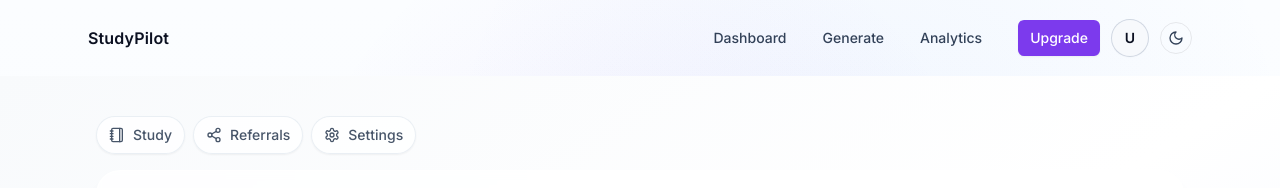
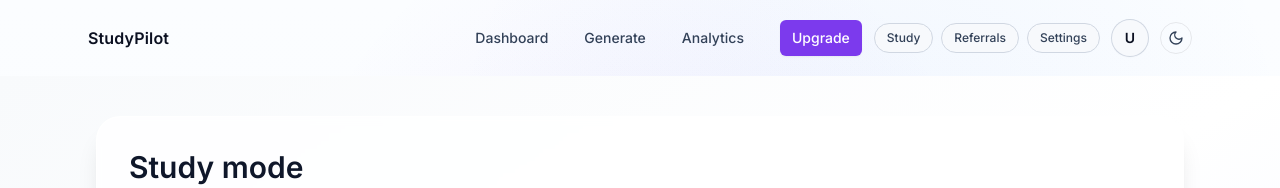
Before and after one commit to sirbxueonline-arch/phsionline-app, a Next.js app: page /study in a window 1280 px wide. Shown: the top 188 px of the page. Built offline with nearby package versions, Linux system fonts and the light colour scheme; no server answers; the database is empty; sample sign-in values are in the browser's storage.

Commit message:
Move secondary pills into header and clean dashboard layout

```diff
--- a/app/(app)/layout.tsx
+++ b/app/(app)/layout.tsx
@@ -1,28 +1,10 @@
 import { RequireAuth } from "@/components/RequireAuth";
-import Link from "next/link";
-import { Notebook, Share2, Settings } from "lucide-react";
 
 export default function AppLayout({ children }: { children: React.ReactNode }) {
   return (
     <RequireAuth>
       <div className="min-h-screen bg-gradient-to-br from-slate-50 via-white to-indigo-50 text-slate-900 transition-colors dark:from-slate-950 dark:via-slate-900 dark:to-slate-950 dark:text-slate-50">
         <div className="mx-auto flex max-w-6xl flex-col gap-4 px-4 py-10 sm:px-6 lg:px-8">
-          <nav className="flex flex-wrap items-center gap-2 text-sm text-slate-600 dark:text-slate-300">
-            {[
-              { href: "/study", label: "Study", icon: Notebook },
-              { href: "/referrals", label: "Referrals", icon: Share2 },
-              { href: "/settings/profile", label: "Settings", icon: Settings }
-            ].map(({ href, label, icon: Icon }) => (
-              <Link
-                key={href}
-                href={href}
-                className="inline-flex items-center gap-2 rounded-full border border-slate-200/70 bg-white/80 px-3 py-2 font-medium shadow-sm transition hover:border-purple-200 hover:bg-purple-50 dark:border-slate-800/70 dark:bg-slate-900/70 dark:hover:border-purple-700/60 dark:hover:bg-slate-800"
-              >
-                <Icon className="h-4 w-4" />
-                {label}
-              </Link>
-            ))}
-          </nav>
           <main className="flex-1">
             <div className="overflow-hidden rounded-3xl border border-white/70 bg-white/80 shadow-xl backdrop-blur-sm transition-colors dark:border-slate-800/70 dark:bg-slate-900/70">
               <div className="p-6 sm:p-8">{children}</div>
--- a/components/Navbar.tsx
+++ b/components/Navbar.tsx
@@ -113,6 +113,21 @@ export const Navbar = () => {
                 >
                   Upgrade
                 </Button>
+                <div className="hidden items-center gap-2 md:flex">
+                  {[
+                    { href: "/study", label: "Study" },
+                    { href: "/referrals", label: "Referrals" },
+                    { href: "/settings/profile", label: "Settings" }
+                  ].map((pill) => (
+                    <Link
+                      key={pill.href}
+                      href={pill.href}
+                      className="rounded-full border border-border bg-surface px-3 py-1.5 text-xs font-medium text-text-muted transition hover:border-accent/40 hover:text-text-primary"
+                    >
+                      {pill.label}
+                    </Link>
+                  ))}
+                </div>
                 <div className="relative" ref={menuRef}>
                   <button
                     type="button"
```
